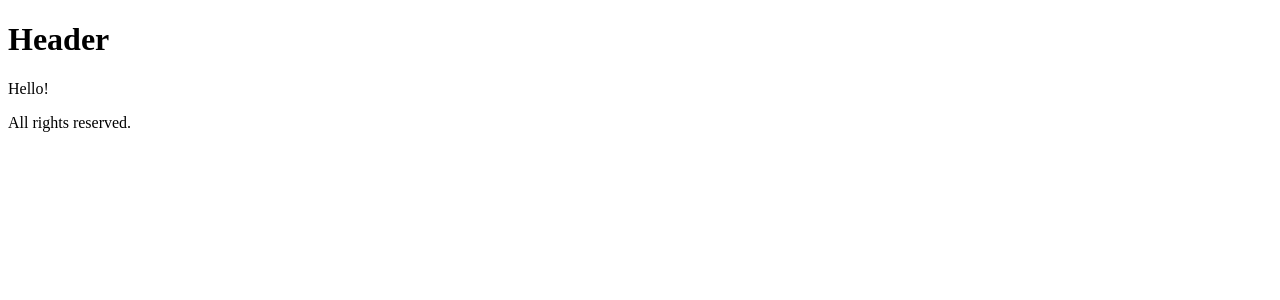
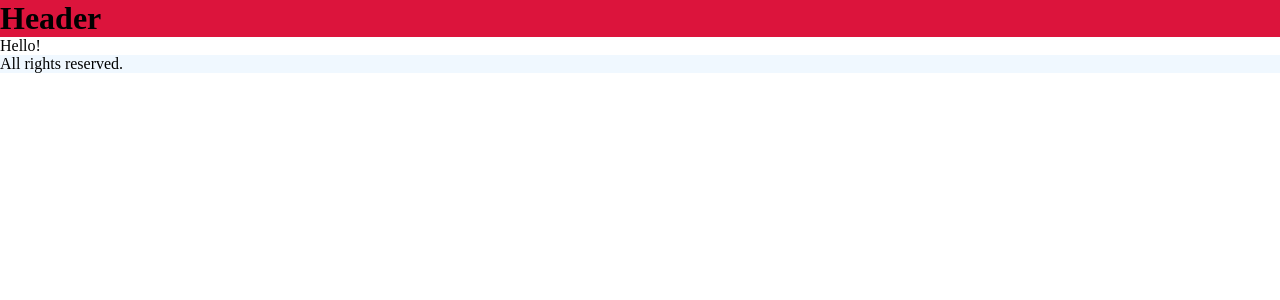
Before and after one commit to vinifortunato/react-base, a React (Create React App) app: page / in a window 1280 px wide. Shown: the top 300 px of the page. Built offline with nearby package versions, Linux system fonts and the light colour scheme; the HTML template or start-up script is replaced by a standard one.

Commit message:
Setup Styled-components

```diff
--- a/package.json
+++ b/package.json
@@ -10,7 +10,11 @@
   "dependencies": {
     "react": "^17.0.2",
     "react-dom": "^17.0.2",
-    "react-scripts": "5.0.0"
+    "react-scripts": "5.0.0",
+    "styled-components": "^5.3.3"
+  },
+  "resolutions": {
+    "styled-components": "^5"
   },
   "scripts": {
     "start": "react-scripts start",
--- a/src/App.jsx
+++ b/src/App.jsx
@@ -1,13 +1,17 @@
 import Footer from "./components/Footer";
 import Header from "./components/Header";
+import { GlobalStyle } from "./styles";
 
 const App = () => {
   return (
-    <div>
-      <Header />
-      <p>Hello!</p>
-      <Footer />
-    </div>
+    <>
+      <GlobalStyle />
+      <div>
+        <Header />
+        <p>Hello!</p>
+        <Footer />
+      </div>
+    </>
   );
 }
 
--- a/src/components/Footer/Footer.jsx
+++ b/src/components/Footer/Footer.jsx
@@ -1,8 +1,10 @@
+import * as Style from './Footer.style';
+
 const Footer = () => {
   return (
-    <footer>
-      <p>All rights reserved.</p>
-    </footer>
+    <Style.Wrapper>
+      <Style.Copyrights>All rights reserved.</Style.Copyrights>
+    </Style.Wrapper>
   )
 }
 
--- /dev/null
+++ b/src/components/Footer/Footer.style.js
@@ -0,0 +1,9 @@
+import styled from 'styled-components';
+
+export const Wrapper = styled.footer`
+  background-color: aliceblue;
+`;
+
+export const Copyrights = styled.p`
+  color: black;
+`;
--- a/src/components/Header/Header.jsx
+++ b/src/components/Header/Header.jsx
@@ -1,8 +1,10 @@
+import * as Style from './Header.style';
+
 const Header = () => {
   return (
-    <div>
+    <Style.Wrapper>
       <h1>Header</h1>
-    </div>
+    </Style.Wrapper>
   )
 }
 
--- /dev/null
+++ b/src/components/Header/Header.style.js
@@ -0,0 +1,5 @@
+import styled from 'styled-components';
+
+export const Wrapper = styled.header`
+  background-color: crimson;
+`;
--- /dev/null
+++ b/src/styles/GlobalStyle.js
@@ -0,0 +1,10 @@
+import { createGlobalStyle } from 'styled-components';
+
+const GlobalStyle = createGlobalStyle`
+  * {
+    margin: 0px;
+    padding: 0px;
+  }
+`;
+
+export default GlobalStyle;
--- /dev/null
+++ b/src/styles/index.js
@@ -0,0 +1 @@
+export { default as GlobalStyle } from './GlobalStyle';
```
Also changed, not shown: 1 other file (tests, documents, lock files or other folders).
